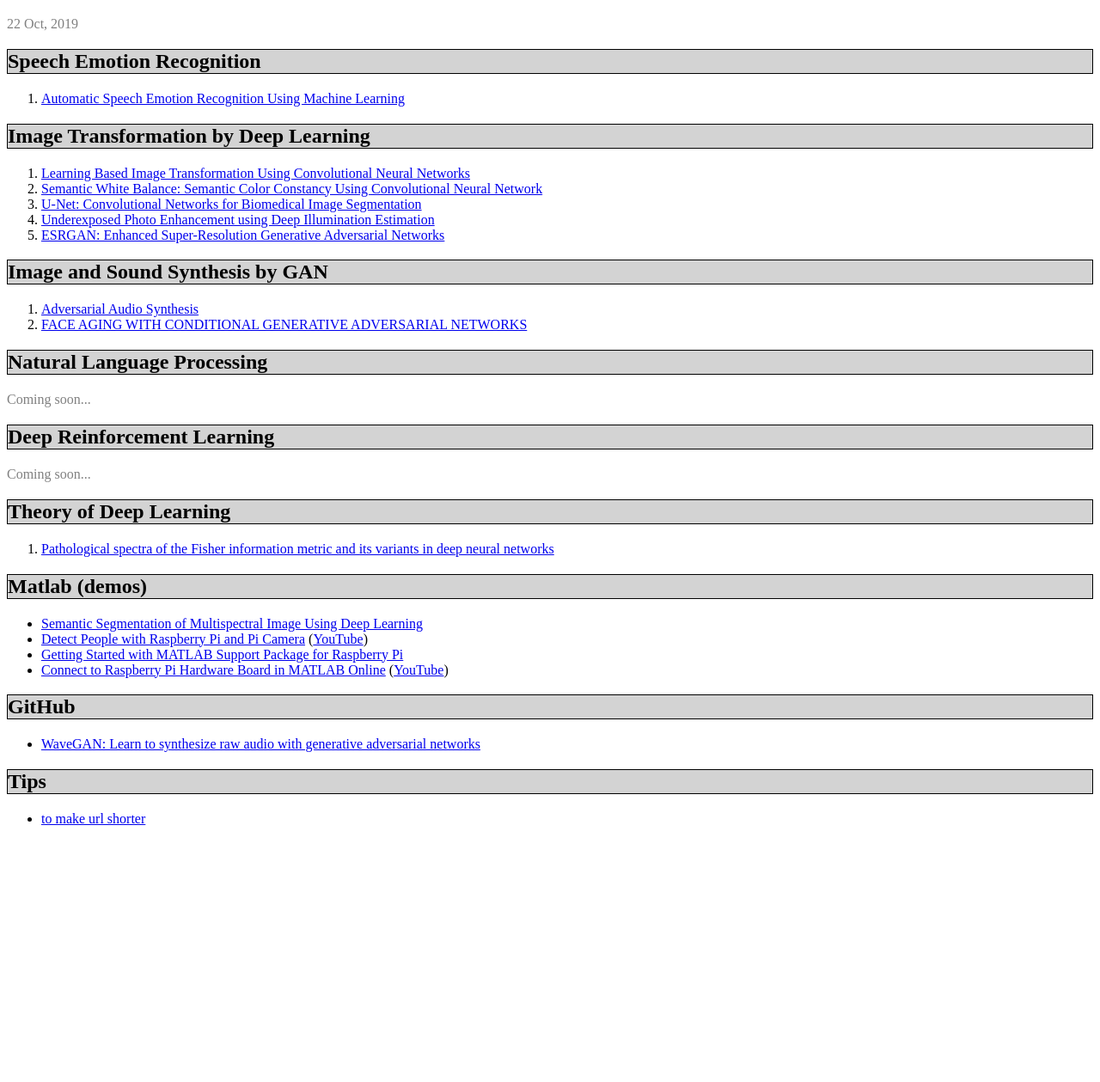
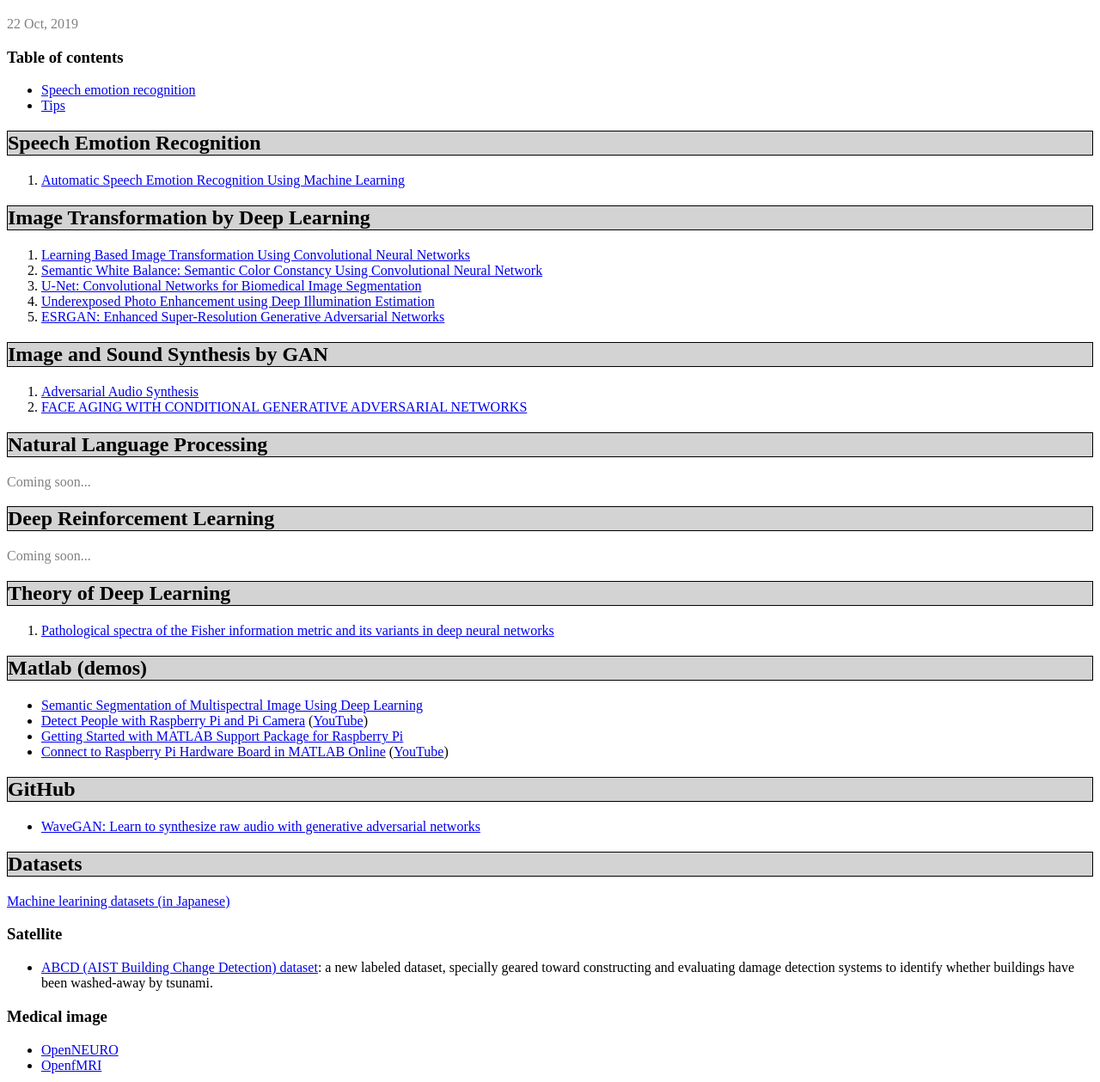
Before and after one commit to tozkosa/research_interests, a plain HTML site: page index.html in a window 1280 px wide. Shown: the part 61-1320 px from the top of the page at 86% size. Before the commit the page ends 1039 px from the top, so only its background shows below. Drawn offline with Linux system fonts and the light colour scheme.

Commit message:
datasets

```diff
--- a/index.html
+++ b/index.html
@@ -7,7 +7,13 @@
   <body>
     <h1>My Current Interests</h1>
     <p> 22 Oct, 2019</p>
-    <h2>Speech Emotion Recognition</h2>
+    <h3>Table of contents</h3>
+    <ul>
+      <li><a href="#speech">Speech emotion recognition</a></li>
+      <li><a href="#tips">Tips</a></li>
+    </ul>
+
+    <h2 id="speech">Speech Emotion Recognition</h2>
     <ol>
       <li> <a href="https://bit.ly/2MXiIqC">
         Automatic Speech Emotion Recognition Using Machine Learning</a></li>
@@ -64,7 +70,23 @@
         WaveGAN: Learn to synthesize raw audio with generative adversarial
         networks</a></li>
     </ul>
-    <h2> Tips</h2>
+    <h2>Datasets</h2>
+    <a href="https://github.com/arXivTimes/arXivTimes/tree/master/datasets">
+      Machine learining datasets (in Japanese)</a>
+    <h3>Satellite </h3>
+    <ul>
+      <li><a href="https://github.com/gistairc/ABCDdataset">ABCD (AIST Building
+        Change Detection) dataset</a>:
+        a new labeled dataset, specially geared toward constructing and
+        evaluating damage detection systems to identify whether buildings have
+        been washed-away by tsunami.
+    </ul>
+    <h3>Medical image</h3>
+    <ul>
+      <li><a href="https://openneuro.org/">OpenNEURO</a>
+      <li><a href="https://openfmri.org/">OpenfMRI</a>
+    </ul>
+    <h2 id="tips"> Tips</h2>
     <ul>
       <li><a href="https://bitly.com/">to make url shorter</a></li>
     </ul>
```
